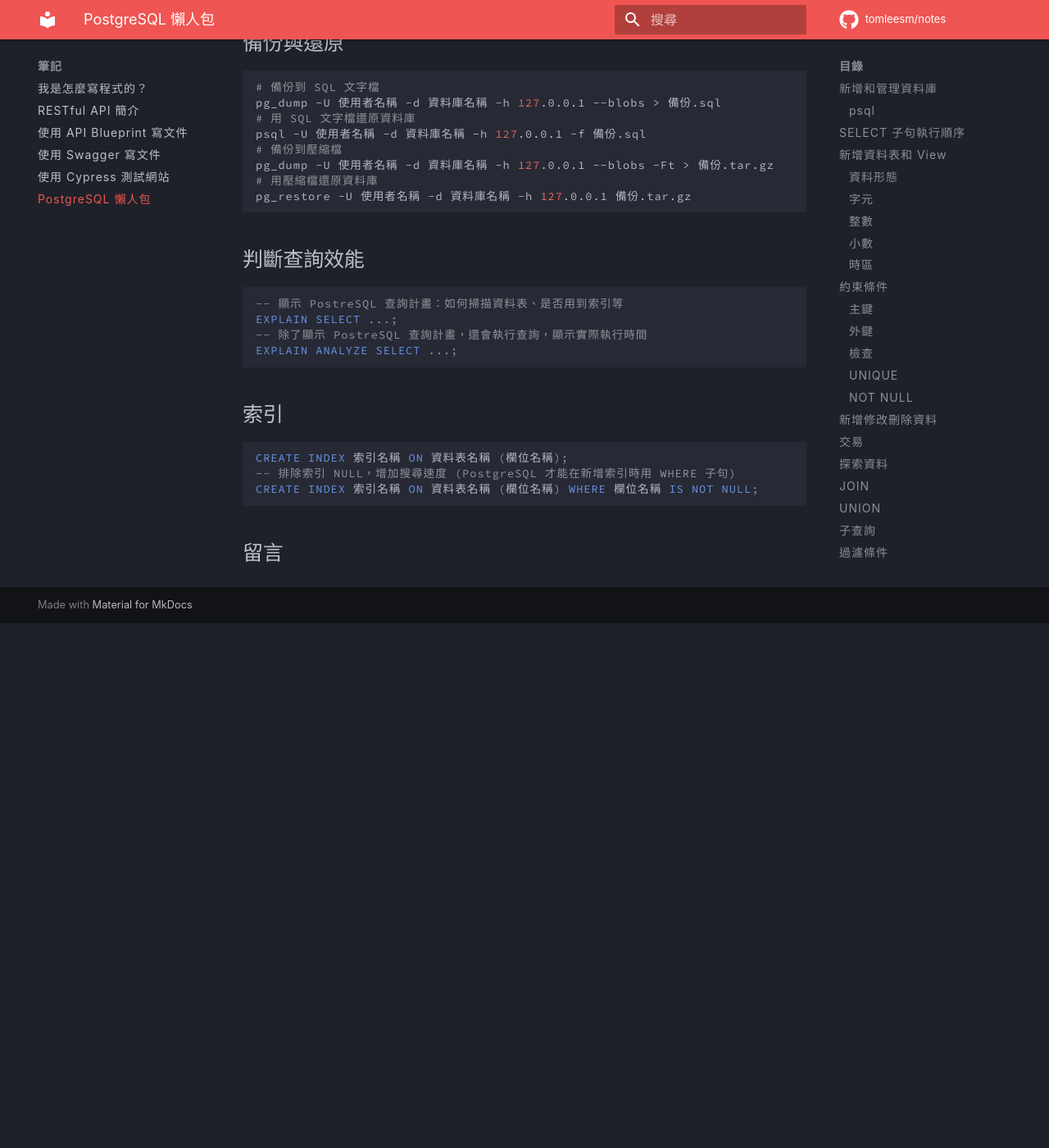
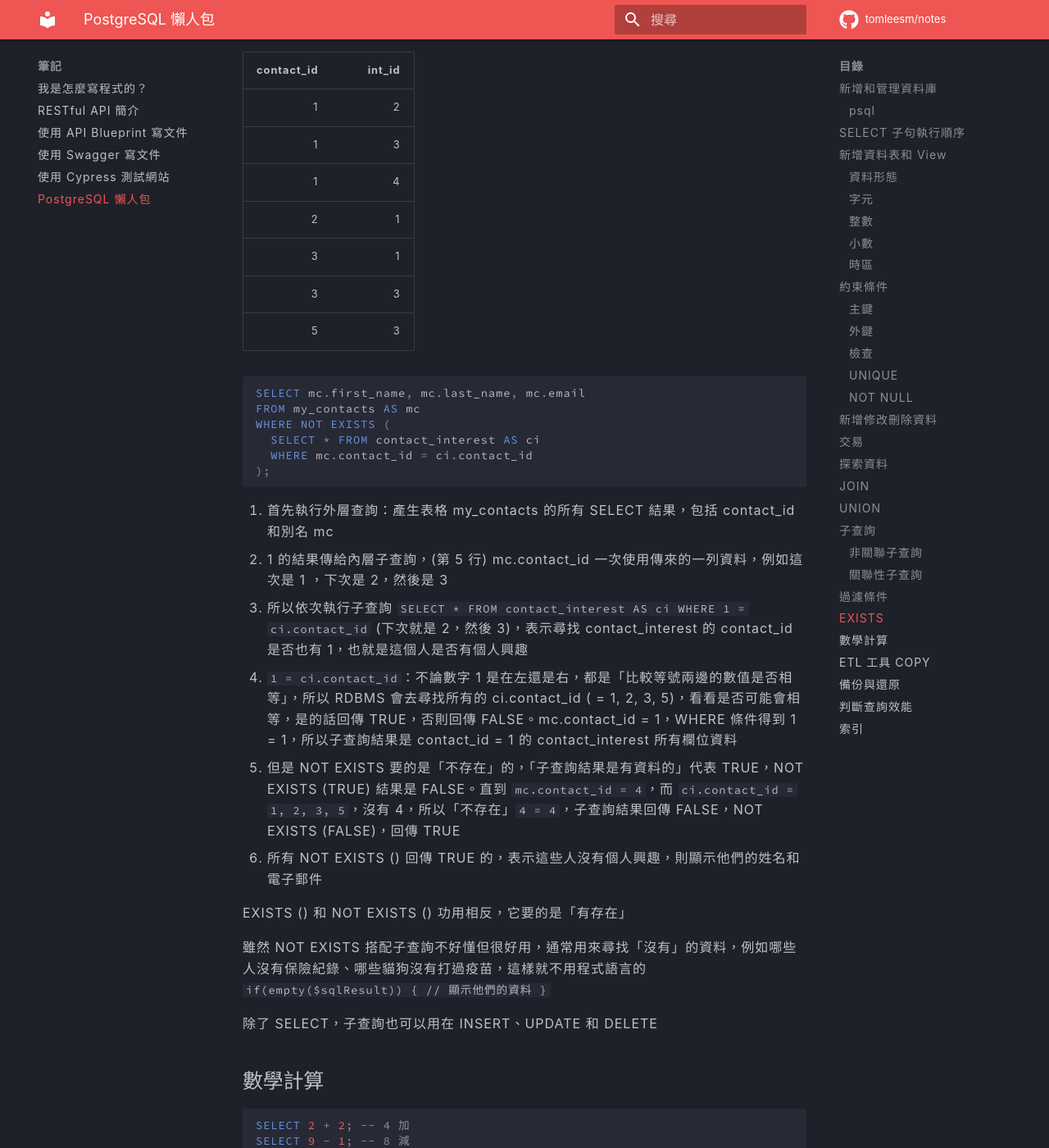
Before and after one commit to tomleesm/notes, an MkDocs documentation site: the page built from docs/postgresql-cheat-sheet.md, in a window 1280 px wide and 1400 px high, scrolled down 10758 px. Shown: the whole window at 82% size. Built offline with MkDocs 1.6.1 and Material for MkDocs 9.7.7, drawn with Linux system fonts in a browser that asks for light colours; comment, search, counter and statistics services are not loaded; before the commit the page ends 11518 px from its top, so only the background shows below that; some of the changed text lies outside the part shown.

Commit message:
PostgreSQL 懶人包 新增子查詢和EXISTS

````diff
--- a/docs/postgresql-cheat-sheet.md
+++ b/docs/postgresql-cheat-sheet.md
@@ -341,6 +341,56 @@
 
 ## 子查詢
 
+### 非關聯子查詢
+
+先執行括號內的查詢，其結果傳給外層繼續執行。非關聯性子查詢完全獨立執行，和外層查詢沒有關聯
+
+``` sql
+SELECT * FROM 資料表 WHERE id IN
+  (SELECT order_id FROM orders WHERE ...);
+```
+
+### 關聯性子查詢
+
+先執行外層查詢，並傳回結果給內層子查詢以便執行。所以子查詢依賴外層查詢的結果，和外層查詢有關聯
+
+範例：計算 my_contacts 每個人有幾項興趣，並且回傳具有三項興趣的人，顯示姓名
+
+**my_contacts**
+
+| contact_id | first_name | last_name |
+| ---------: | :--------- | :-------- |
+|          1 | Jillian    | Anderson  |
+|          2 | Leo        | Kenton    |
+|          3 | Darrin     | McGavin   |
+
+**contact_interest**
+
+| contact_id | int_id |
+| ---------: | -----: |
+|         1  |      2 |
+|         1  |      3 |
+|         1  |      4 |
+|         2  |      1 |
+|         3  |      1 |
+|         3  |      3 |
+
+``` sql
+SELECT mc.first_name, mc.last_name
+FROM my_contacts AS mc
+WHERE
+3 = (
+  SELECT COUNT(*) FROM contact_interest
+  WHERE contact_id = mc.contact_id
+);
+```
+
+1. 首先執行外層查詢：產生表格 my_contacts 的所有 SELECT 結果，包括 contact_id 和別名 mc
+2. 1 的結果傳給內層子查詢，(第 6 行) mc.contact_id 一次使用傳來的一列資料，例如這次是 1 ，下次是 2，然後是 3
+3. 所以依次執行子查詢 `SELECT COUNT(*) FROM contact_interest WHERE contact_id = 1` (下次就是 2，然後 3)，回傳 contact_id = 1 的這個人有幾項興趣，在這個例子中是 3 項（PS. 聯絡人和興趣是多對多關係）
+4. 第 4 行的 `3 = (子查詢)`：數字 3 在等號的左邊，表示「比較等號兩邊的數值是否相等」。子查詢的結果依序是 3, 1, 2 (項興趣)，所以只有第一個結果是 `3 = (3)`，回傳 TRUE 等號兩邊數值相同
+5. 顯示等號兩邊數值相同的聯絡人姓名(第 1 行)，所以顯示 Jillian Anderson
+
 ## 過濾條件
 
 ``` sql
@@ -354,6 +404,53 @@
 -- _ 單獨一個字元， _abc 表示結尾是 abc，開頭是一個字元的字串
 WHERE 欄位 LIKE '_abc'
 ```
+
+## EXISTS
+
+尋找「沒有」個人興趣的聯絡人姓名和電子郵件
+
+**my_contacts**
+
+| contact_id | first_name | last_name |
+| ---------: | :--------- | :-------- |
+|          1 | Jillian    | Anderson  |
+|          2 | Leo        | Kenton    |
+|          3 | Darrin     | McGavin   |
+|          4 | Joe        | Franklin  |
+
+**contact_interest**
+
+| contact_id | int_id |
+| ---------: | -----: |
+|         1  |      2 |
+|         1  |      3 |
+|         1  |      4 |
+|         2  |      1 |
+|         3  |      1 |
+|         3  |      3 |
+|         5  |      3 |
+
+``` sql
+SELECT mc.first_name, mc.last_name, mc.email
+FROM my_contacts AS mc
+WHERE NOT EXISTS (
+  SELECT * FROM contact_interest AS ci
+  WHERE mc.contact_id = ci.contact_id
+);
+```
+
+1. 首先執行外層查詢：產生表格 my_contacts 的所有 SELECT 結果，包括 contact_id 和別名 mc
+2. 1 的結果傳給內層子查詢，(第 5 行) mc.contact_id 一次使用傳來的一列資料，例如這次是 1 ，下次是 2，然後是 3
+3. 所以依次執行子查詢 `SELECT * FROM contact_interest AS ci WHERE 1 = ci.contact_id` (下次就是 2，然後 3)，表示尋找 contact_interest 的 contact_id 是否也有 1，也就是這個人是否有個人興趣
+4. `1 = ci.contact_id`：不論數字 1 是在左還是右，都是「比較等號兩邊的數值是否相等」，所以 RDBMS 會去尋找所有的 ci.contact_id ( = 1, 2, 3, 5)，看看是否可能會相等，是的話回傳 TRUE，否則回傳 FALSE。mc.contact_id = 1，WHERE 條件得到 1 = 1，所以子查詢結果是 contact_id = 1 的 contact_interest 所有欄位資料
+5. 但是 NOT EXISTS 要的是「不存在」的，「子查詢結果是有資料的」代表 TRUE，NOT EXISTS (TRUE) 結果是 FALSE。直到 `mc.contact_id = 4`，而 `ci.contact_id = 1, 2, 3, 5`，沒有 4，所以「不存在」`4 = 4`，子查詢結果回傳 FALSE，NOT EXISTS (FALSE)，回傳 TRUE
+6. 所有 NOT EXISTS () 回傳 TRUE 的，表示這些人沒有個人興趣，則顯示他們的姓名和電子郵件
+
+EXISTS () 和 NOT EXISTS () 功用相反，它要的是「有存在」
+
+雖然 NOT EXISTS 搭配子查詢不好懂但很好用，通常用來尋找「沒有」的資料，例如哪些人沒有保險紀錄、哪些貓狗沒有打過疫苗，這樣就不用程式語言的   `if(empty($sqlResult)) { // 顯示他們的資料 }`
+
+除了 SELECT，子查詢也可以用在 INSERT、UPDATE 和 DELETE
 
 ## 數學計算
 
````
